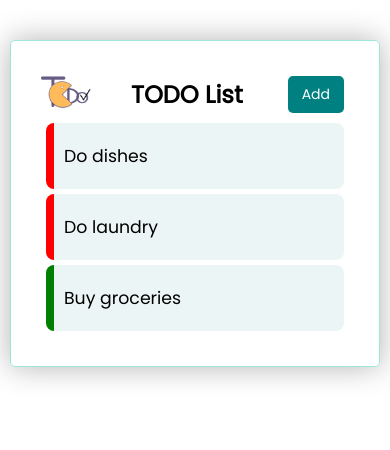
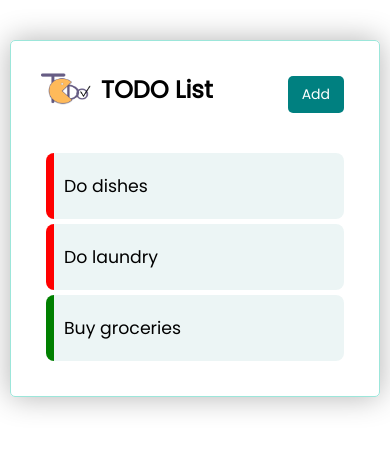
Before and after one commit to marzfd/Angular, an Angular app in the folder angular-todo-list/: page / in a window 390 px wide. Shown: the top 450 px of the page. Built offline with nearby package versions, Linux system fonts and the light colour scheme; data requests are answered from the project's data file.

Commit message:
Change Style

```diff
--- a/angular-todo-list/src/app/components/header/header.component.css
+++ b/angular-todo-list/src/app/components/header/header.component.css
@@ -1,12 +1,28 @@
 header {
   display: flex;
-  margin-bottom: 5px;
+  margin-bottom: 35px;
   justify-content: space-between;
   align-items: center;
+}
+
+h1 {
+  display: flex;
+}
+
+span {
+  margin-right: 20px;
+  position: relative;
+  top: 7px;
 }
 
 @media screen and (max-width: 768px) {
   header {
     font-size: 12px;
   }
+
+  span {
+    margin-right: 10px;
+    position: relative;
+    top: 1px;
+  }
 }
--- a/angular-todo-list/src/app/components/header/header.component.html
+++ b/angular-todo-list/src/app/components/header/header.component.html
@@ -1,6 +1,5 @@
 <header>
-  <img src="assets/img/logo.png" alt="logo" class="logo">
-  <h1>{{ title }}</h1>
+  <h1><span><img src="assets/img/logo.png" alt="logo" class="logo"></span>{{ title }}</h1>
   <app-button
     color="{{ showAddTask ? 'orange' : 'teal' }}"
     text="{{ showAddTask ? 'Close' : 'Add' }}"
```
